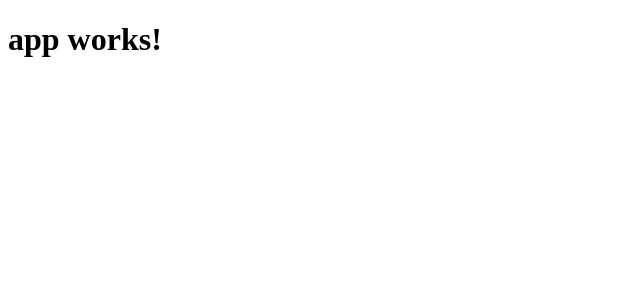
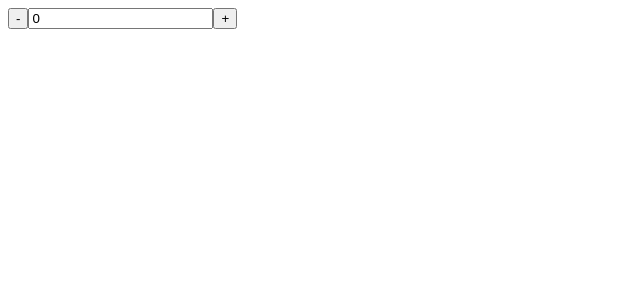
Before and after one commit to fahdi/angular-counter, an Angular app: page / in a window 1280 px wide. Shown: the top 300 px of the page, without its empty margins (0-640 px from the left). Built offline with nearby package versions, Linux system fonts and the light colour scheme.

Commit message:
Adding a new counter component with increment and decerement

```diff
--- a/src/app/app.component.html
+++ b/src/app/app.component.html
@@ -1,3 +1 @@
-<h1>
-  {{title}}
-</h1>
+<app-counter></app-counter>
--- a/src/app/app.module.ts
+++ b/src/app/app.module.ts
@@ -4,10 +4,13 @@ import { FormsModule } from '@angular/forms';
 import { HttpModule } from '@angular/http';
 
 import { AppComponent } from './app.component';
+import { CounterComponent } from './counter/counter.component';
 
 @NgModule({
   declarations: [
-    AppComponent
+    AppComponent,
+    CounterComponent,
+    CounterComponent
   ],
   imports: [
     BrowserModule,
--- /dev/null
+++ b/src/app/counter/counter.component.ts
@@ -0,0 +1,32 @@
+import { Component, OnInit } from '@angular/core';
+
+@Component({
+  selector: 'app-counter',
+  template: `
+    <div class="counter">
+      <button (click) = "decrement()">
+        -
+      </button>
+      <input type="text" [value]="count">
+       <button (click) = "increment()">
+        +
+      </button>
+    </div>
+  `,
+  styles: []
+})
+export class CounterComponent implements OnInit {
+
+  count: number = 0;
+
+  ngOnInit() {
+  }
+
+  increment() {
+    this.count++;
+  }
+
+  decrement() {
+    this.count--;
+  }
+}
```
Also changed, not shown: 1 other file (tests, documents, lock files or other folders).
